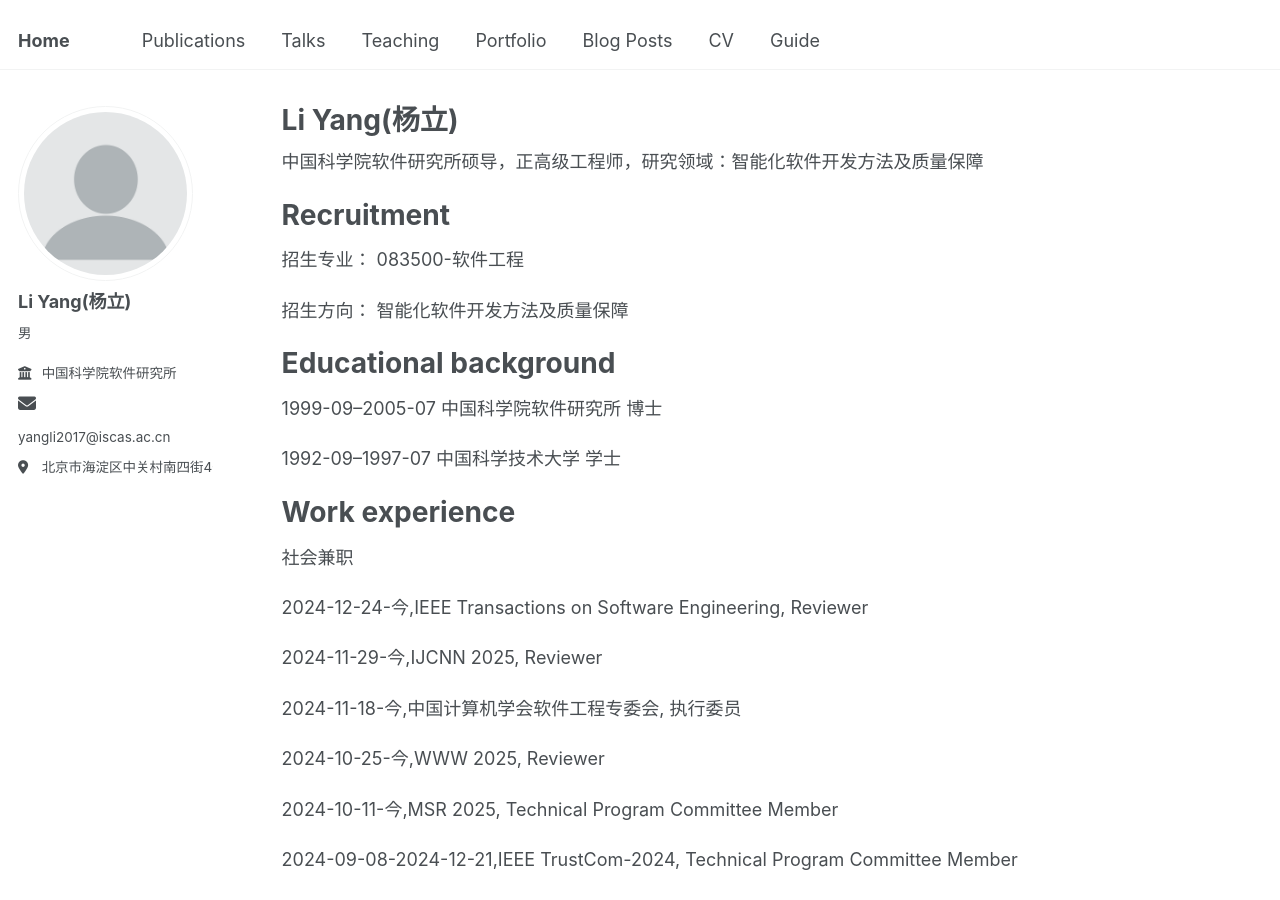
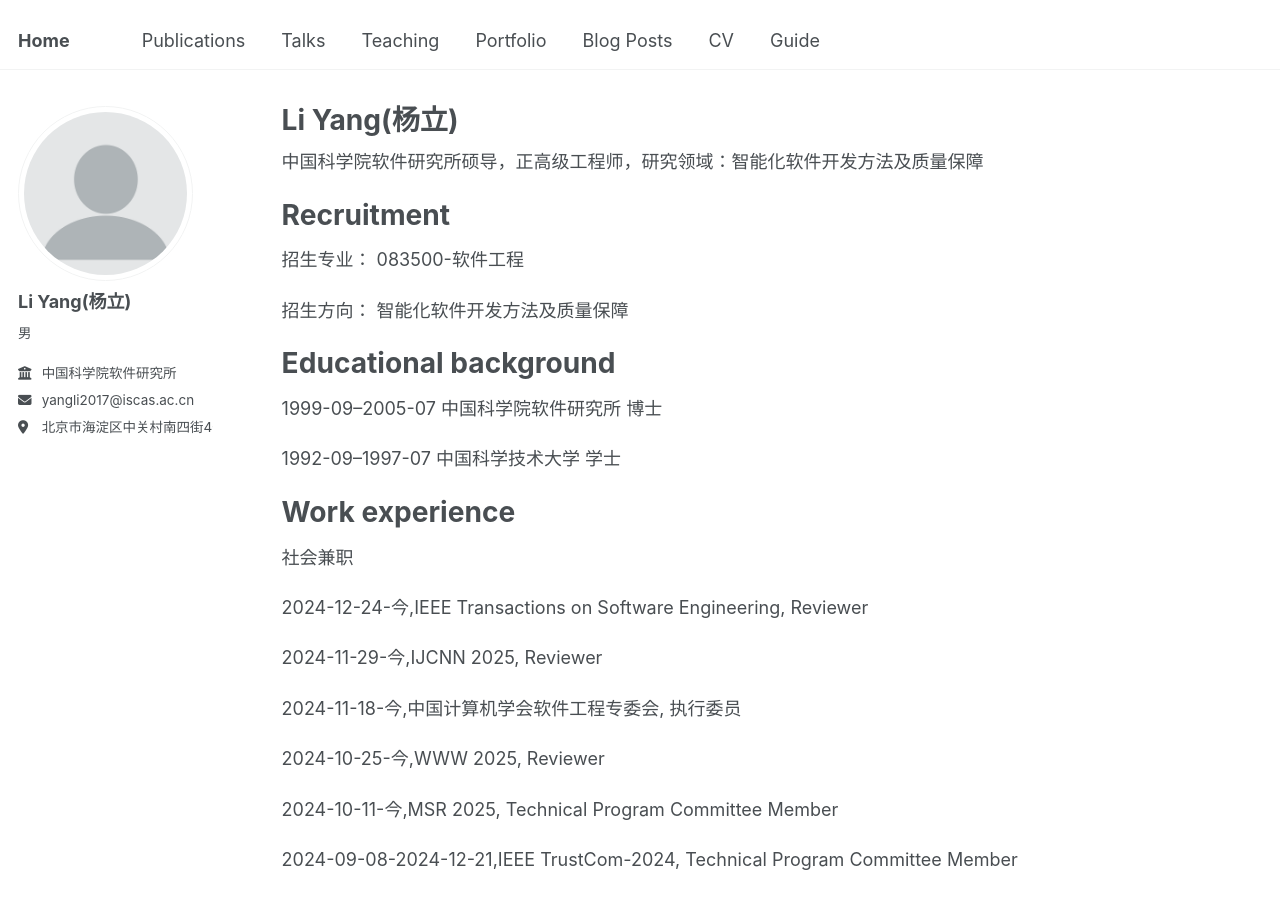
Before and after one commit to yangli8953/yangli8953.github.io, a Jekyll site: the page built from _pages/about.md, in a window 1280 px wide and 900 px high. Built offline with Jekyll 4.4.1, drawn with Linux system fonts in a browser that asks for light colours.

Commit message:
Update author-profile.html

```diff
--- a/_includes/author-profile.html
+++ b/_includes/author-profile.html
@@ -32,7 +32,7 @@
       {% endif %}
       {% if author.email %}
         <!--<li><a href="mailto:{{ author.email }}"><i class="fas fa-fw fa-envelope icon-pad-right" aria-hidden="true"></i>{{ site.data.ui-text[site.locale].email_label | default: "Email" }}</a></li>-->
-        <i class="fas fa-fw fa-envelope icon-pad-right" aria-hidden="true"></i><p class="author__pronouns">{{ author.email }}</p>
+        <li class="author__desktop"><i class="fas fa-fw fa-envelope icon-pad-right" aria-hidden="true"></i>{{ author.email }}</li>
       {% endif %}
       {% if author.location %}
         <li class="author__desktop"><i class="fa-solid fa-location-dot icon-pad-right" aria-hidden="true"></i>{{ author.location }}</li>
```
